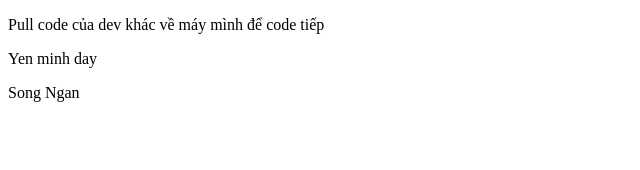
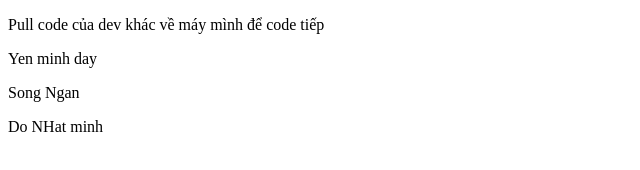
Before and after one commit to stngan/jsa, a plain HTML site: page 1_Learn/Javascript_Basic/index.html in a window 1280 px wide. Shown: the whole page, without its empty margins (0-640 px from the left). Drawn offline with Linux system fonts and the light colour scheme.

Commit message:
nhat minh push code

```diff
--- a/1_Learn/Javascript_Basic/index.html
+++ b/1_Learn/Javascript_Basic/index.html
@@ -12,5 +12,6 @@
     <p>Yen minh day </p>
 
     <p>Song Ngan</p>
+    <p>Do NHat minh</p>
 </body>
 </html>
```
